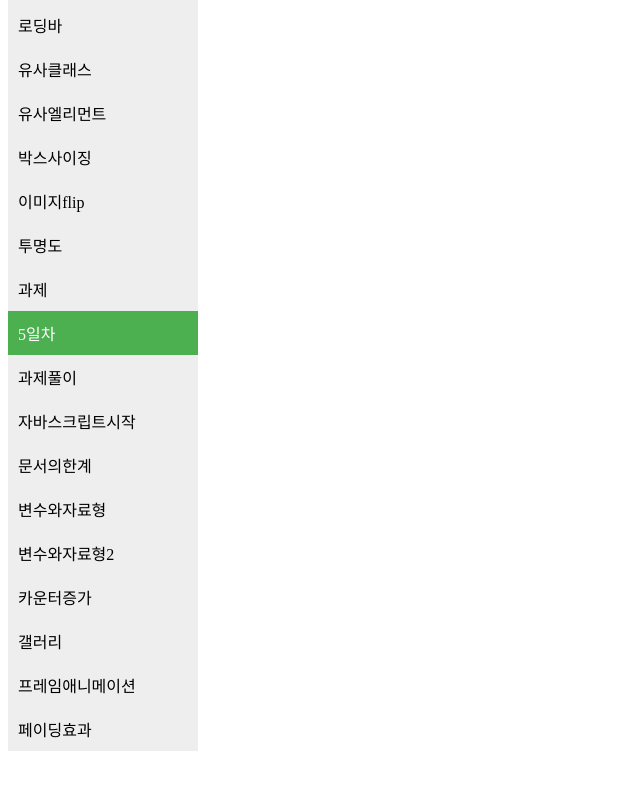
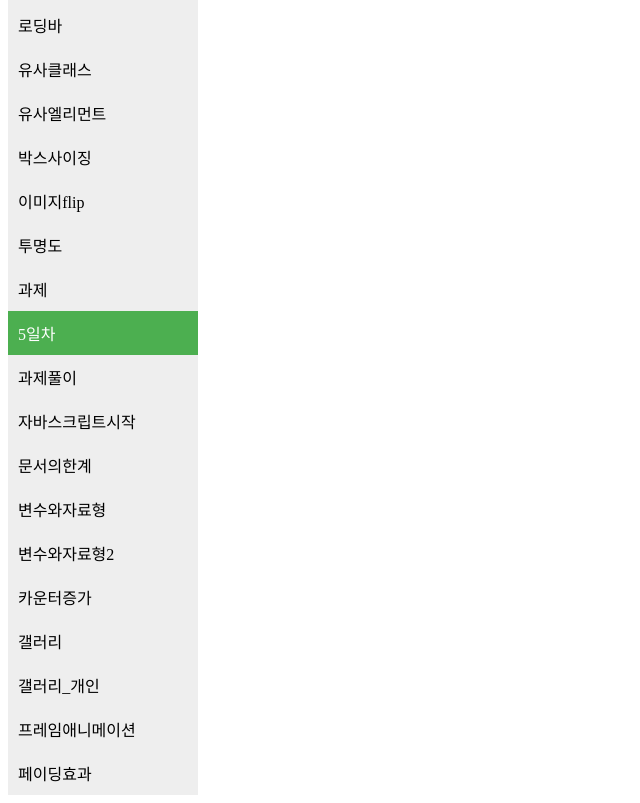
Before and after one commit to jenkwon92/HtmlCss_Workspace, a plain HTML site: page menu.html in a window 1280 px wide. Shown: the part 1357-2160 px from the top of the page, without its empty margins (0-640 px from the left). Before the commit the page ends 2116 px from the top, so only its background shows below. Drawn offline with Linux system fonts and the light colour scheme.

Commit message:
20200908

```diff
--- a/menu.html
+++ b/menu.html
@@ -85,6 +85,7 @@
 		<a href="../js_workspace/project0908/변수와자료형2.html" target="myframe">변수와자료형2</a>
 		<a href="../js_workspace/project0908/카운터.html" target="myframe">카운터증가</a>
 		<a href="../js_workspace/project0908/갤러리1풀이.html" target="myframe">갤러리</a>
+		<a href="../js_workspace/project0908/갤러리1.html" target="myframe">갤러리_개인</a>
 		<a href="../js_workspace/project0908/프레임애니메이션.html" target="myframe">프레임애니메이션</a>
 		<a href="../js_workspace/project0908/페이딩효과.html" target="myframe">페이딩효과</a>
 
```
